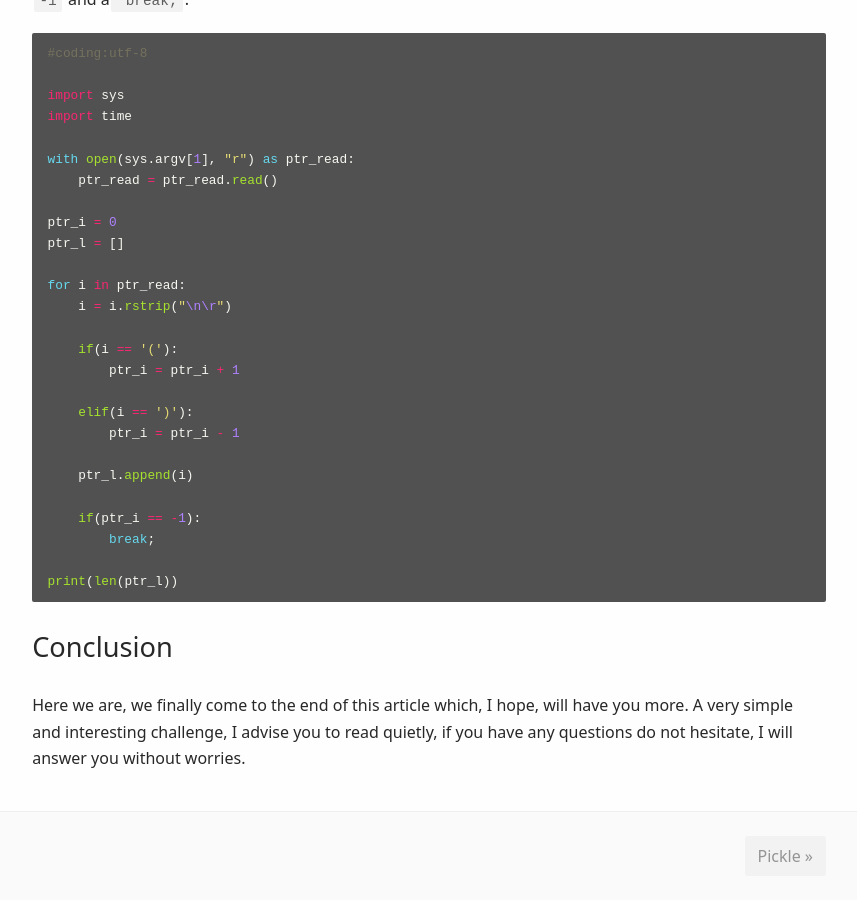
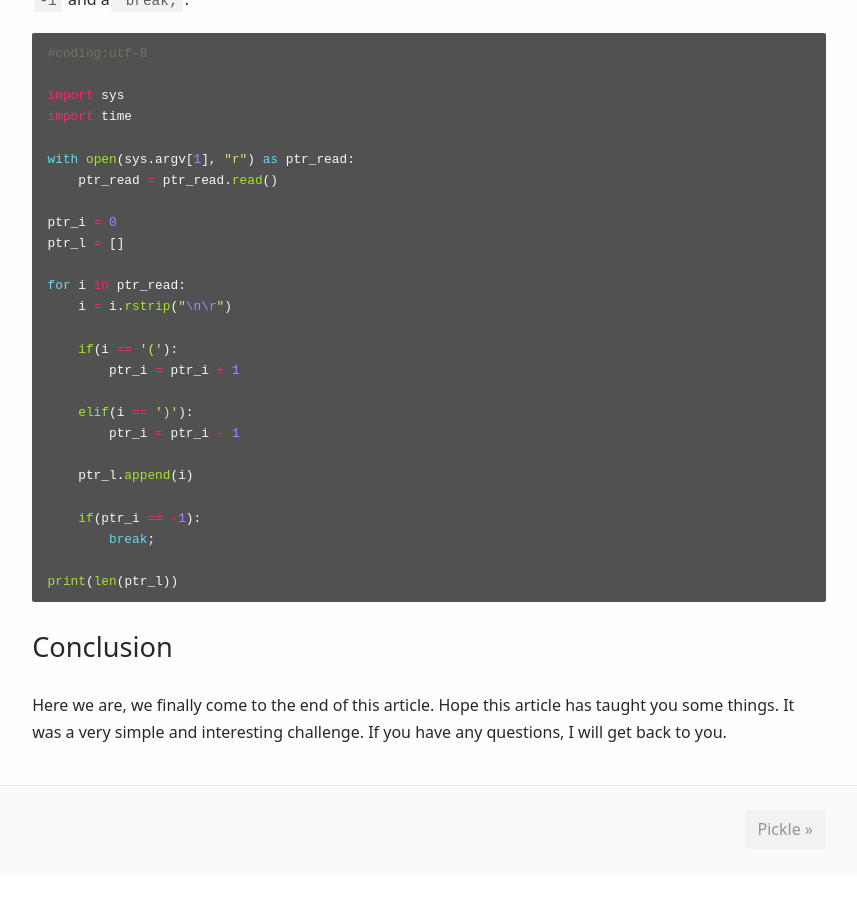
Before and after one commit to 0xex75-english/0xex75-english.github.io, a Jekyll site: the page built from _posts/2020-12-08-advent-2015-01.md, in a window 1280 px wide and 900 px high, scrolled down 2006 px. Shown: the whole window, without its empty margins (211-1068 px from the left). Built offline with Jekyll 4.4.1, drawn with Linux system fonts in a browser that asks for light colours; our own code applies the rules of GitHub Pages for plain Markdown files; after the commit the page ends 2879 px from its top, so only the background shows below that.

Commit message:
Update 2020-12-08-advent-2015-01.md

```diff
--- a/_posts/2020-12-08-advent-2015-01.md
+++ b/_posts/2020-12-08-advent-2015-01.md
@@ -99,4 +99,4 @@ print(len(ptr_l))
 
 # Conclusion
 
-Here we are, we finally come to the end of this article which, I hope, will have you more. A very simple and interesting challenge, I advise you to read quietly, if you have any questions do not hesitate, I will answer you without worries.
+Here we are, we finally come to the end of this article. Hope this article has taught you some things. It was a very simple and interesting challenge. If you have any questions, I will get back to you.
```
